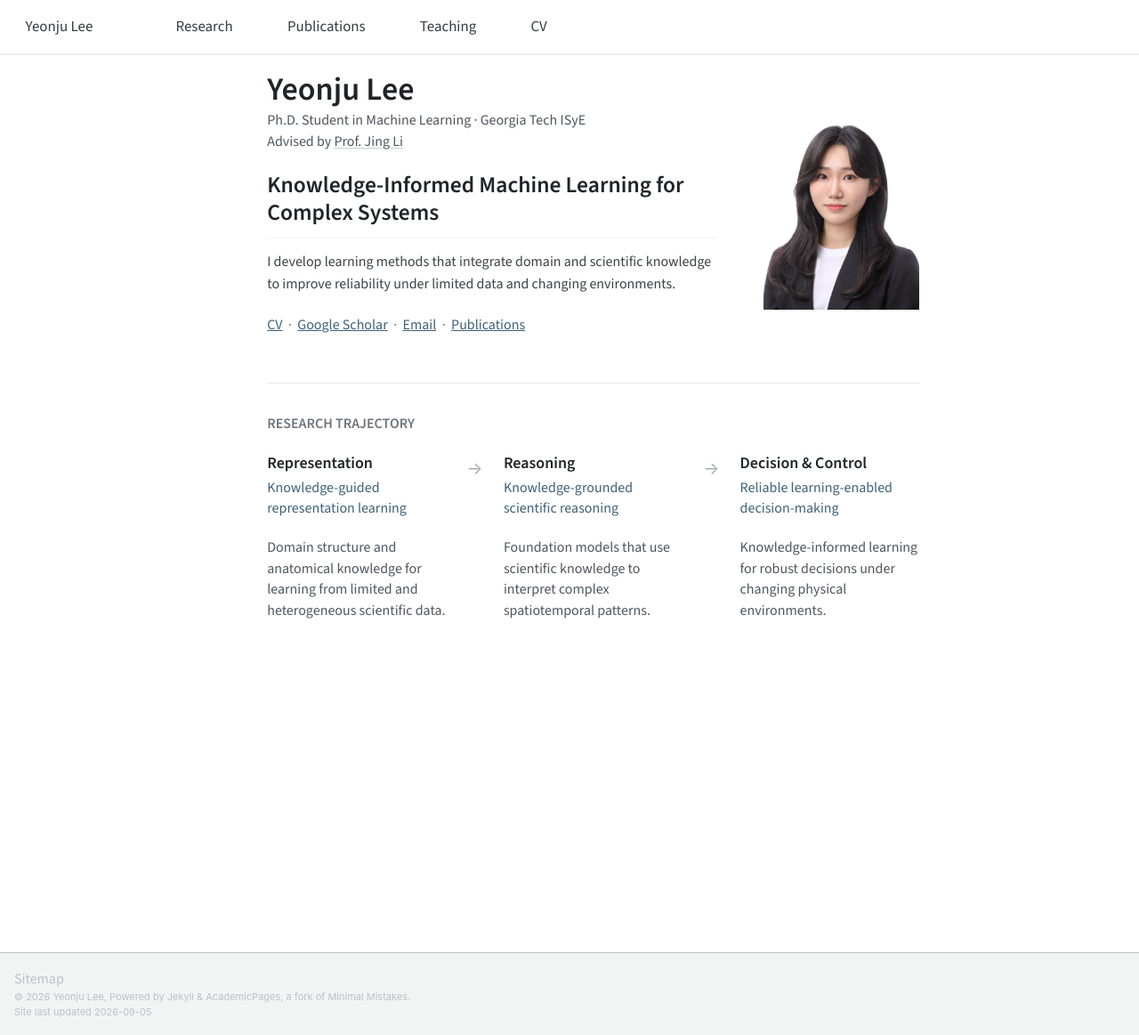
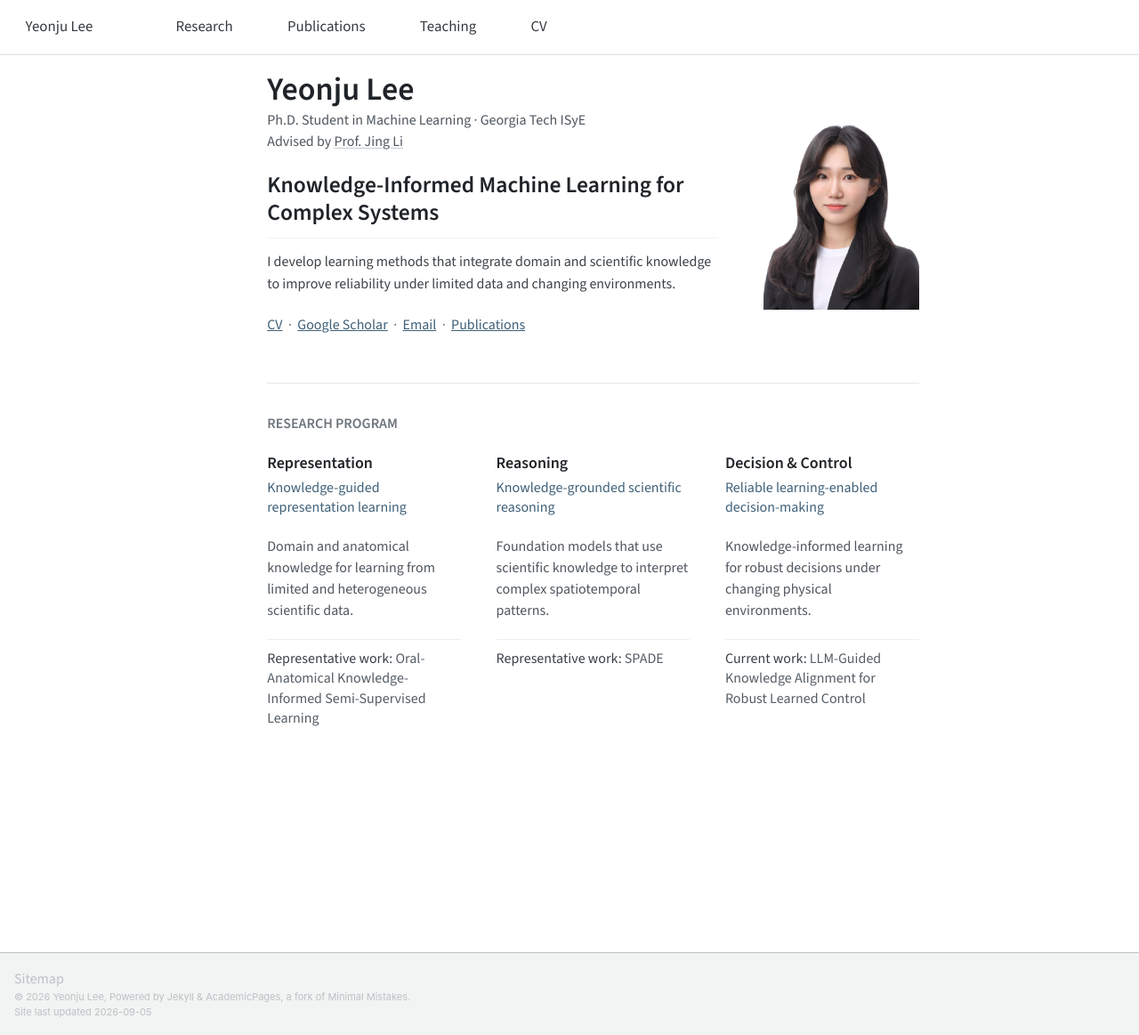
Before and after one commit to ylee845/ylee845.github.io, a Jekyll site: the page built from _pages/about.md, in a window 1280 px wide and 1163 px high. Shown: the whole window at 89% size. Built offline with Jekyll 4.4.1, drawn with Linux system fonts in a browser that asks for light colours; a script that is not in the unit is left out.

Commit message:
Add files via upload

```diff
--- a/_pages/about.md
+++ b/_pages/about.md
@@ -81,51 +81,63 @@ redirect_from:
   object-position: center;
 }
 
-.trajectory { padding: 1.75rem 0 .8rem; }
+.research-program {
+  padding: 1.75rem 0 .8rem;
+}
 
-.trajectory-label {
-  margin: 0 0 .85rem;
+.research-label {
+  margin: 0 0 1rem;
   color: var(--muted);
   font-size: .76rem;
   font-weight: 600;
   text-transform: uppercase;
 }
 
-.trajectory-grid {
+.research-grid {
   display: grid;
-  grid-template-columns: 1fr 34px 1fr 34px 1fr;
-  gap: .85rem;
-  align-items: start;
+  grid-template-columns: repeat(3, minmax(0, 1fr));
+  gap: 2.2rem;
 }
 
-.step-title {
-  margin: 0 0 .28rem;
+.research-column {
+  min-width: 0;
+}
+
+.research-stage {
+  margin: 0 0 .26rem;
   color: var(--text);
   font-size: 1rem;
   font-weight: 600;
   line-height: 1.3;
 }
 
-.step-subtitle {
-  margin: 0 0 .34rem;
+.research-focus {
+  margin: 0 0 .45rem;
   color: var(--accent);
-  font-size: .86rem;
+  font-size: .87rem;
   font-weight: 500;
   line-height: 1.4;
 }
 
-.step-detail {
-  margin: 0;
+.research-description {
+  margin: 0 0 .65rem;
   color: var(--text-soft);
-  font-size: .86rem;
+  font-size: .85rem;
   line-height: 1.48;
 }
 
-.trajectory-arrow {
-  padding-top: .18rem;
-  color: #a6adb3;
-  font-size: 1.05rem;
-  text-align: center;
+.research-work {
+  margin: 0;
+  padding-top: .55rem;
+  border-top: 1px solid #edf0f2;
+  color: #555d64;
+  font-size: .80rem;
+  line-height: 1.4;
+}
+
+.research-work strong {
+  color: #394047;
+  font-weight: 500;
 }
 
 @media (max-width: 760px) {
@@ -142,12 +154,10 @@ redirect_from:
     height: 168px;
   }
 
-  .trajectory-grid {
+  .research-grid {
     grid-template-columns: 1fr;
-    gap: 1rem;
+    gap: 1.4rem;
   }
-
-  .trajectory-arrow { display: none; }
 }
 </style>
 
@@ -180,35 +190,40 @@ redirect_from:
   <img class="hero-photo" src="/images/prof_headshot7.jpg" alt="Portrait of Yeonju Lee">
 </section>
 
-<section class="trajectory">
-  <p class="trajectory-label">Research Trajectory</p>
+<section class="research-program">
+  <p class="research-label">Research Program</p>
 
-  <div class="trajectory-grid">
-    <div class="trajectory-step">
-      <h3 class="step-title">Representation</h3>
-      <p class="step-subtitle">Knowledge-guided representation learning</p>
-      <p class="step-detail">
-        Domain structure and anatomical knowledge for learning from limited and heterogeneous scientific data.
+  <div class="research-grid">
+    <div class="research-column">
+      <h3 class="research-stage">Representation</h3>
+      <p class="research-focus">Knowledge-guided representation learning</p>
+      <p class="research-description">
+        Domain and anatomical knowledge for learning from limited and heterogeneous scientific data.
+      </p>
+      <p class="research-work">
+        <strong>Representative work:</strong> Oral-Anatomical Knowledge-Informed Semi-Supervised Learning
       </p>
     </div>
 
-    <div class="trajectory-arrow">→</div>
-
-    <div class="trajectory-step">
-      <h3 class="step-title">Reasoning</h3>
-      <p class="step-subtitle">Knowledge-grounded scientific reasoning</p>
-      <p class="step-detail">
+    <div class="research-column">
+      <h3 class="research-stage">Reasoning</h3>
+      <p class="research-focus">Knowledge-grounded scientific reasoning</p>
+      <p class="research-description">
         Foundation models that use scientific knowledge to interpret complex spatiotemporal patterns.
+      </p>
+      <p class="research-work">
+        <strong>Representative work:</strong> SPADE
       </p>
     </div>
 
-    <div class="trajectory-arrow">→</div>
-
-    <div class="trajectory-step">
-      <h3 class="step-title">Decision &amp; Control</h3>
-      <p class="step-subtitle">Reliable learning-enabled decision-making</p>
-      <p class="step-detail">
+    <div class="research-column">
+      <h3 class="research-stage">Decision &amp; Control</h3>
+      <p class="research-focus">Reliable learning-enabled decision-making</p>
+      <p class="research-description">
         Knowledge-informed learning for robust decisions under changing physical environments.
+      </p>
+      <p class="research-work">
+        <strong>Current work:</strong> LLM-Guided Knowledge Alignment for Robust Learned Control
       </p>
     </div>
   </div>
```
